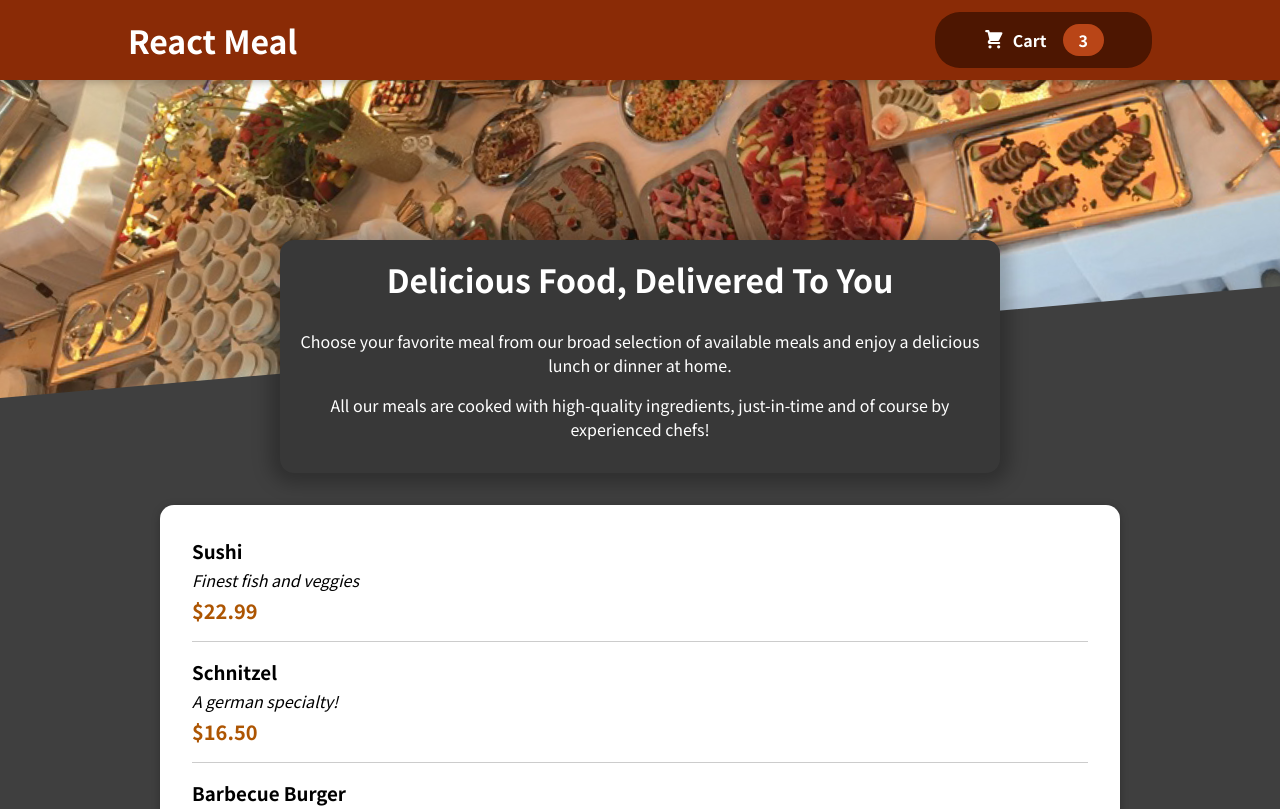
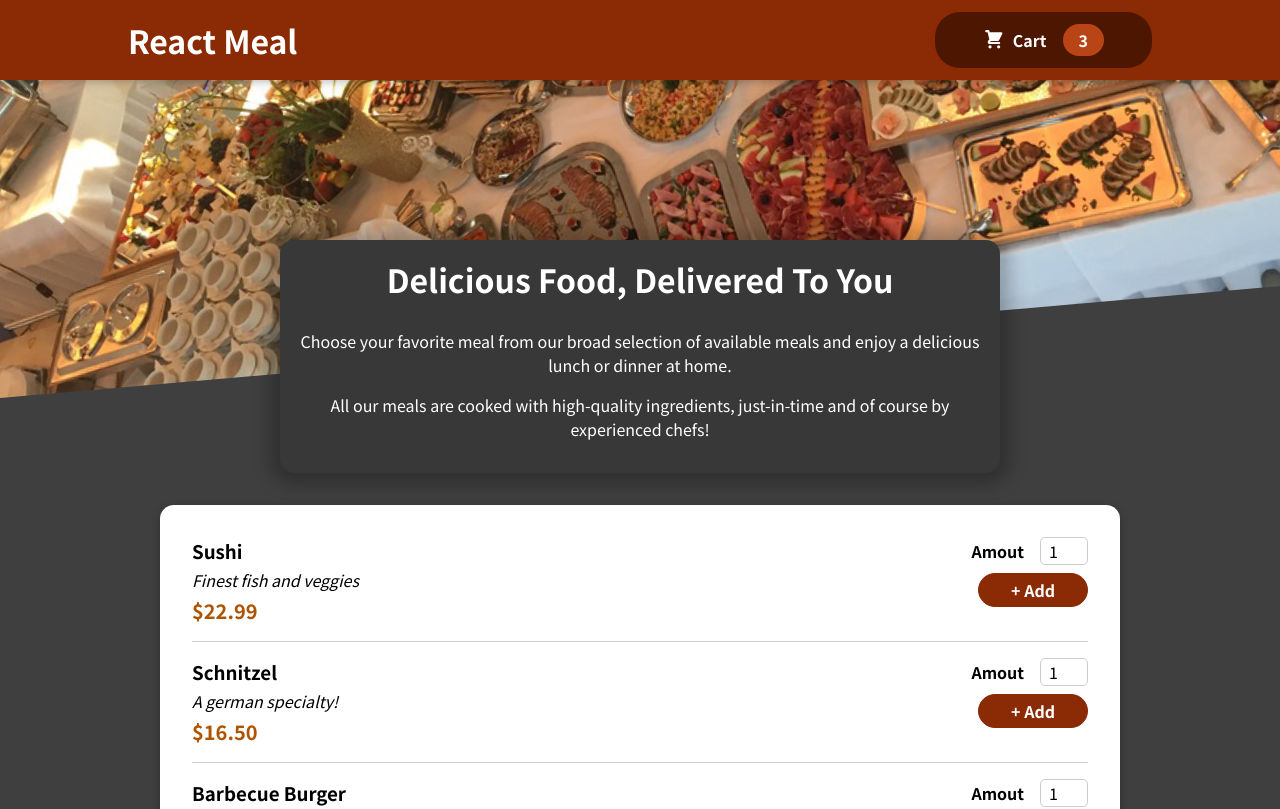
Before and after one commit to duytran31187/food-app-react, a React (Create React App) app: page / in a window 1280 px wide. Shown: the top 809 px of the page. Built offline with nearby package versions, Linux system fonts and the light colour scheme.

Commit message:
mealForm

```diff
--- /dev/null
+++ b/src/components/Layout/UI/Input.js
@@ -0,0 +1,12 @@
+import React from "react";
+import classes from "./Input.module.css";
+
+const Input = props => {
+    return (
+        <div className={classes.input}>
+            <label htmlFor={props.id}>{props.label}</label>
+            <input {...props.input}/>
+        </div>
+    );
+}
+export default Input;
--- /dev/null
+++ b/src/components/Layout/UI/Input.module.css
@@ -0,0 +1,18 @@
+.input {
+    display: flex;
+    align-items: center;
+    margin-bottom: 0.5rem;
+  }
+
+  .input label {
+    font-weight: bold;
+    margin-right: 1rem;
+  }
+
+  .input input {
+    width: 3rem;
+    border-radius: 5px;
+    border: 1px solid #ccc;
+    font: inherit;
+    padding-left: 0.5rem;
+  }
--- a/src/components/Meals/AvailableMeals.js
+++ b/src/components/Meals/AvailableMeals.js
@@ -32,7 +32,7 @@ const DUMMY_MEALS = [
 
 const AvailableMeals = (props) => {
     const mealsList = DUMMY_MEALS.map((meal) => <MealItem
-      key={meal.id}
+      id={meal.id}
       meal={meal}
       name={meal.name}
       description={meal.description}
--- /dev/null
+++ b/src/components/Meals/MealForm/MealItemForm.js
@@ -0,0 +1,23 @@
+import React from "react";
+import Input from "../../Layout/UI/Input";
+import classes from './MealItemForm.module.css';
+
+const MealItemForm = props => {
+    return (
+        <form className={classes.form}>
+            <Input label="Amout"
+            input={{
+                id:"amount_" + props.id,
+                type:"number",
+                name:"amount",
+                min: '1',
+                max: '5',
+                step: '1',
+                defaultValue: '1'
+            }}/>
+            <button>+ Add</button>
+        </form>
+    )
+}
+
+export default MealItemForm;
--- /dev/null
+++ b/src/components/Meals/MealForm/MealItemForm.module.css
@@ -0,0 +1,20 @@
+.form {
+    text-align: right;
+  }
+
+  .form button {
+    font: inherit;
+    cursor: pointer;
+    background-color: #8a2b06;
+    border: 1px solid #8a2b06;
+    color: white;
+    padding: 0.25rem 2rem;
+    border-radius: 20px;
+    font-weight: bold;
+  }
+
+  .form button:hover,
+  .form button:active {
+    background-color: #641e03;
+    border-color: #641e03;
+  }
--- a/src/components/Meals/MealItem/MealItem.js
+++ b/src/components/Meals/MealItem/MealItem.js
@@ -1,5 +1,6 @@
 import React from "react";
 import classes from "./MealItem.module.css";
+import MealItemForm from "../MealForm/MealItemForm";
 
 const MealItem = props => {
     const formattedPRice = `$${props.price.toFixed(2)}`; // first $ is dollar
@@ -10,6 +11,9 @@ const MealItem = props => {
                 <div className={classes.description}>{props.description}</div>
                 <div className={classes.price}>{formattedPRice}</div>
             </div>
+            <div>
+                <MealItemForm id={props.id}/>
+            </div>
         </li>
     );
 };
```
